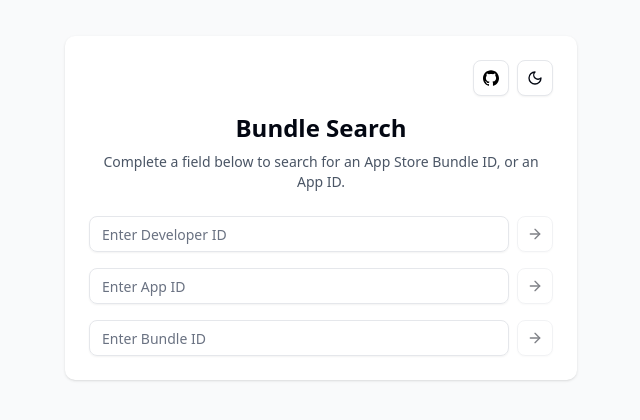
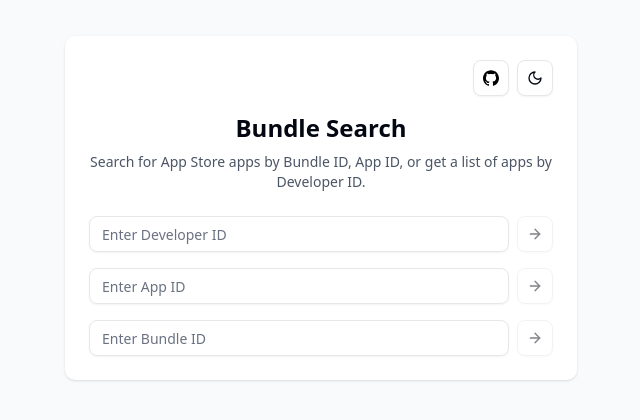
Before and after one commit to jasonhe54/SearchBundleID, a Next.js app: page / in a window 1280 px wide. Shown: the part 192-612 px from the top of the page, without its empty margins (319-959 px from the left). Built offline with nearby package versions, Linux system fonts and the light colour scheme.

Commit message:
ui: adding transitions & updating metadata

```diff
--- a/app/layout.js
+++ b/app/layout.js
@@ -14,7 +14,7 @@ const geistMono = Geist_Mono({
 
 export const metadata = {
   title: "BundleSearch",
-  description: "Search iOS Apps by App Store ID or Bundle ID",
+  description: "Search for App Store apps by Bundle ID, App ID, or get a list of apps by Developer ID.",
   icons: {
     icon: "/favicon.ico",
     shortcut: "/favicon.ico",
@@ -22,7 +22,7 @@ export const metadata = {
   },
   openGraph: {
     title: 'BundleSearch',
-    description: 'Search iOS Apps by App Store ID or Bundle ID',
+    description: 'Search for App Store apps by Bundle ID, App ID, or get a list of apps by Developer ID.',
     url: 'https://bundlesearch.he54.me',
     siteName: 'BundleSearch',
     images: [
--- a/app/page.jsx
+++ b/app/page.jsx
@@ -16,11 +16,9 @@ import GHIcon from "@/components/ui/GHIcon"
 
 export default function Home() {
   // Input state tracking
-  const [appStoreUrl, setAppStoreUrl] = useState("")
   const [appstoreId, setAppStoreId] = useState("")
   const [bundleId, setBundleId] = useState("")
   const [developerId, setDeveloperId] = useState("")
-  const [includeRatings, setIncludeRatings] = useState(false)
 
   // Track which input field is active
   const [activeInput, setActiveInput] = useState(null) // null, "developerId", "appstoreId", "bundleId"
@@ -43,21 +41,23 @@ export default function Home() {
 
   // Animation variants
   const containerVariants = {
-    hidden: { opacity: 0 },
+    hidden: { opacity: 0, y: 20 },
     visible: {
       opacity: 1,
+      y: 0,
       transition: {
-        duration: 0.4,
-        ease: "easeInOut",
+        duration: 0.5,
+        ease: "easeOut",
         when: "beforeChildren",
         staggerChildren: 0.1,
       },
     },
     exit: {
       opacity: 0,
+      y: -20,
       transition: {
         duration: 0.3,
-        ease: "easeInOut",
+        ease: "easeIn",
         when: "afterChildren",
         staggerChildren: 0.05,
         staggerDirection: -1,
@@ -66,7 +66,7 @@ export default function Home() {
   }
 
   const itemVariants = {
-    hidden: { opacity: 0, y: 20 },
+    hidden: { opacity: 0, y: 10 },
     visible: {
       opacity: 1,
       y: 0,
@@ -74,19 +74,26 @@ export default function Home() {
     },
     exit: {
       opacity: 0,
-      y: -20,
+      y: -10,
       transition: { duration: 0.2, ease: "easeIn" },
+    },
+  }
+
+  const inputVariants = {
+    hidden: { opacity: 0, x: -10 },
+    visible: {
+      opacity: 1,
+      x: 0,
+      transition: { duration: 0.3, ease: "easeOut" },
     },
   }
 
   // Function to clear results
   const clearResults = () => {
     setResults(null)
-    setAppStoreUrl("")
     setAppStoreId("")
     setBundleId("")
     setDeveloperId("")
-    setIncludeRatings(false)
     setLoading(false)
     setLoadingField(null)
     setFromDeveloperList(false)
@@ -249,8 +256,13 @@ export default function Home() {
       className={`flex items-center justify-center min-h-screen p-4 ${isDarkMode ? "dark bg-zinc-950" : "bg-gray-50"}`}
     >
       <div className="flex flex-col lg:flex-row items-center justify-center gap-6 relative w-full mx-auto">
-        <div className="w-full max-w-lg bg-white dark:bg-zinc-900 rounded-lg shadow-sm p-6 transition-colors duration-200">
-          <div className="flex justify-end mb-4 gap-2">
+        <motion.div
+          className="w-full max-w-lg bg-white dark:bg-zinc-900 rounded-lg shadow-sm p-6 transition-colors duration-200"
+          initial="hidden"
+          animate="visible"
+          variants={containerVariants}
+        >
+          <motion.div className="flex justify-end mb-4 gap-2" variants={itemVariants}>
             <a href="https://github.com/jasonhe54/SearchBundleID" target="_blank" rel="noreferrer">
               <Button variant="outline" size="icon" aria-label="GitHub Repository">
                 <GHIcon className="h-5 w-5 text-black dark:text-white" />
@@ -260,15 +272,17 @@ export default function Home() {
             <Button variant="outline" size="icon" onClick={toggleDarkMode} aria-label="Toggle dark mode">
               {isDarkMode ? <Sun className="h-5 w-5" /> : <Moon className="h-5 w-5" />}
             </Button>
-          </div>
+          </motion.div>
 
-          <h1 className="text-2xl font-bold mb-2 text-center dark:text-white">Bundle Search</h1>
-          <p className="text-sm text-gray-600 dark:text-gray-300 mb-6 text-center">
-            Complete a field below to search for an App Store Bundle ID, or an App ID.
-          </p>
+          <motion.h1 className="text-2xl font-bold mb-2 text-center dark:text-white" variants={itemVariants}>
+            Bundle Search
+          </motion.h1>
+          <motion.p className="text-sm text-gray-600 dark:text-gray-300 mb-6 text-center" variants={itemVariants}>
+            Search for App Store apps by Bundle ID, App ID, or get a list of apps by Developer ID.
+          </motion.p>
 
-          <div className="space-y-4">
-            <div className="flex gap-2">
+          <motion.div className="space-y-4" variants={itemVariants}>
+            <motion.div className="flex gap-2" variants={inputVariants}>
               <div className="relative flex-1">
                 <Input
                   type="text"
@@ -299,9 +313,9 @@ export default function Home() {
                   <ArrowRight className="h-4 w-4" />
                 )}
               </Button>
-            </div>
+            </motion.div>
 
-            <div className="flex gap-2">
+            <motion.div className="flex gap-2" variants={inputVariants}>
               <div className="relative flex-1">
                 <Input
                   type="text"
@@ -333,9 +347,9 @@ export default function Home() {
                   <ArrowRight className="h-4 w-4" />
                 )}
               </Button>
-            </div>
+            </motion.div>
 
-            <div className="flex gap-2">
+            <motion.div className="flex gap-2" variants={inputVariants}>
               <div className="relative flex-1">
                 <Input
                   type="text"
@@ -366,9 +380,9 @@ export default function Home() {
                   <ArrowRight className="h-4 w-4" />
                 )}
               </Button>
-            </div>
-          </div>
-        </div>
+            </motion.div>
+          </motion.div>
+        </motion.div>
 
         <AnimatePresence mode="wait">
           {viewMode === "single" && results && (
@@ -410,7 +424,12 @@ export default function Home() {
 
               <motion.div variants={itemVariants} className="flex items-start gap-4 mb-6">
                 {results.icon && (
-                  <div className="flex-shrink-0">
+                  <motion.div
+                    className="flex-shrink-0"
+                    initial={{ opacity: 0, scale: 0.8 }}
+                    animate={{ opacity: 1, scale: 1 }}
+                    transition={{ duration: 0.3 }}
+                  >
                     <Image
                       src={results.icon || "/placeholder.svg"}
                       alt={results.title || "App icon"}
@@ -418,7 +437,7 @@ export default function Home() {
                       height={80}
                       className="rounded-xl"
                     />
-                  </div>
+                  </motion.div>
                 )}
                 <div className="flex-grow">
                   <div className="flex justify-between items-start">
@@ -578,7 +597,12 @@ export default function Home() {
                     >
                       <div className="flex items-start gap-4 mb-2">
                         {app.icon && (
-                          <div className="flex-shrink-0">
+                          <motion.div
+                            className="flex-shrink-0"
+                            initial={{ opacity: 0, scale: 0.8 }}
+                            animate={{ opacity: 1, scale: 1 }}
+                            transition={{ duration: 0.3, delay: index * 0.05 + 0.1 }}
+                          >
                             <Image
                               src={app.icon || "/placeholder.svg"}
                               alt={app.title || "App icon"}
@@ -586,7 +610,7 @@ export default function Home() {
                               height={60}
                               className="rounded-xl"
                             />
-                          </div>
+                          </motion.div>
                         )}
                         <div className="flex-grow">
                           <div className="flex justify-between items-start">
```
